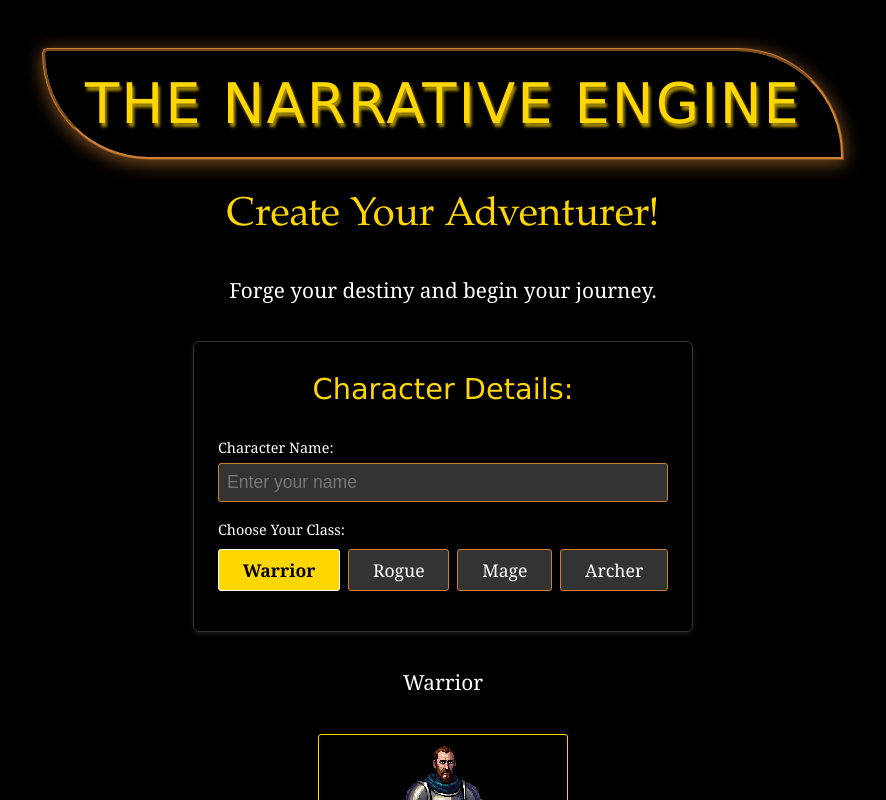
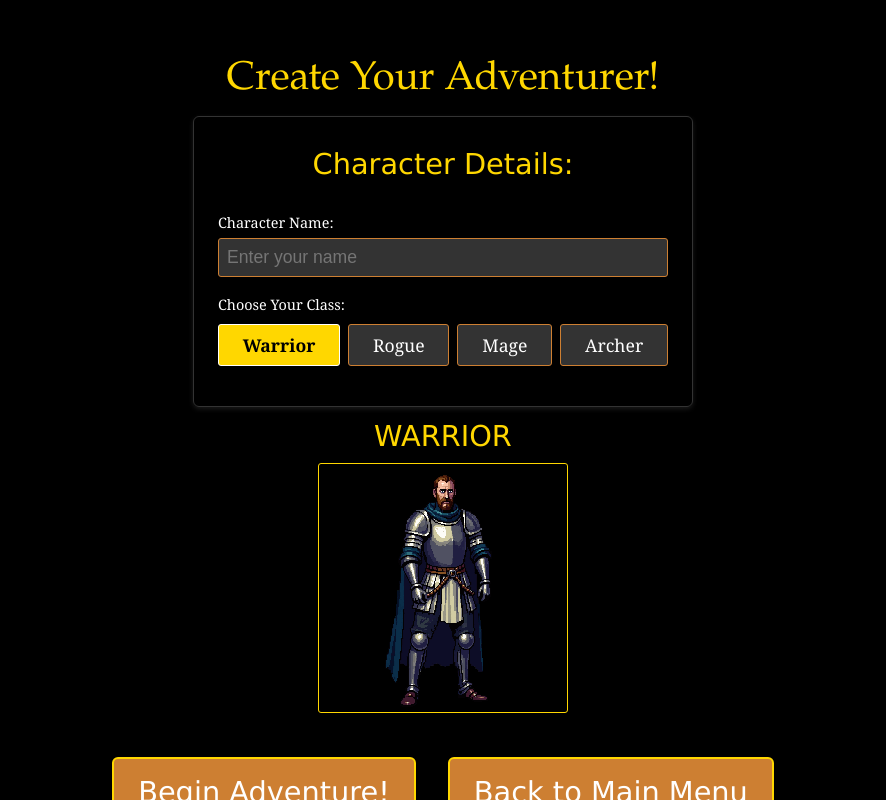
Before and after one commit to The-BrandonMoore/TheNarrativeEngine, a Vue app: page /character-selection in a window 1280 px wide. Both pictures are taken after a click on the button "Warrior". Shown: the top 800 px of the page, without its empty margins (197-1083 px from the left). Built offline with nearby package versions, Linux system fonts and the light colour scheme; the HTML template or start-up script is replaced by a standard one; a web font is replaced by a local one.

Commit message:
changed font size

```diff
--- a/src/views/CharacterSelectionScreen.vue
+++ b/src/views/CharacterSelectionScreen.vue
@@ -1,8 +1,8 @@
 <template>
   <div class="character-selection-screen">
-    <div class="game-title-banner">The Narrative Engine</div>
+    <!-- <div class="game-title-banner">The Narrative Engine</div> -->
     <h1>Create Your Adventurer!</h1>
-    <p>Forge your destiny and begin your journey.</p>
+    <!-- <p>Forge your destiny and begin your journey.</p> -->
 
     <div class="character-creation-section">
       <h2>Character Details:</h2>
@@ -53,7 +53,7 @@
       </div>
     </div>
     <div v-if="selectedClass" class="character-image-container">
-      <p class="portrait-label">{{ selectedClass }}</p>
+      <p class="image-label">{{ selectedClass }}</p>
       <img :src="characterImageSrc" :alt="selectedClass + ' portrait'" class="character-image" />
     </div>
 
@@ -145,12 +145,13 @@ export default defineComponent({
   font-family: var(--font-family-display);
   font-size: var(--font-size-xl);
   color: var(--color-accent-gold);
-  margin-bottom: var(--spacing-lg);
+  /* margin-bottom: var(--spacing-lg); */
+  margin-bottom: var(--spacing-xs);
 }
 
 .character-selection-screen p {
   font-size: var(--font-size-md);
-  margin-bottom: var(--spacing-xl);
+  /* margin-bottom: var(--spacing-xl); */
   max-width: 600px;
   line-height: 1.8;
 }
@@ -160,7 +161,7 @@ export default defineComponent({
   border: 1px solid var(--color-border-dark);
   border-radius: var(--border-radius-md);
   padding: var(--spacing-lg);
-  margin-bottom: var(--spacing-xl);
+  margin-bottom: var(--spacing-xs);
   width: 100%;
   max-width: 500px;
   box-shadow: var(--box-shadow-light);
@@ -342,10 +343,10 @@ export default defineComponent({
 /* Styles for the text label below the portrait */
 .image-label {
   font-family: var(--font-family-heading); /* Use a heading-style font */
-  font-size: var(--font-size-md); /* Make it a bit larger than body text */
+  font-size: var(--font-size-lg) !important; /* Make it a bit larger than body text */
   color: var(--color-accent-gold); /* Gold color for emphasis */
   text-transform: uppercase; /* Make it uppercase for stylistic choice */
-  margin: none;
+  margin-bottom: 0px;
 }
 
 /* ... (rest of your existing styles for .text-input, .class-button, etc.) ... */
```
